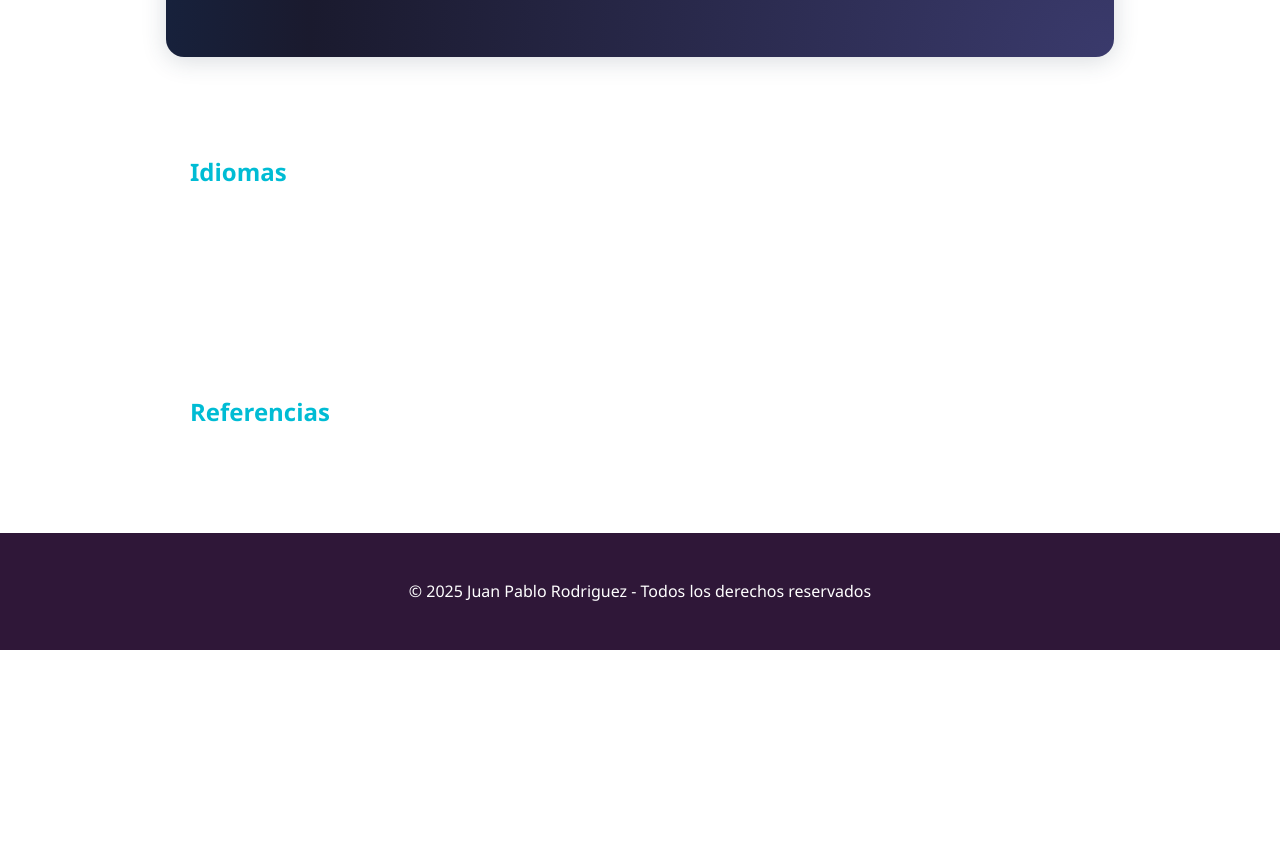
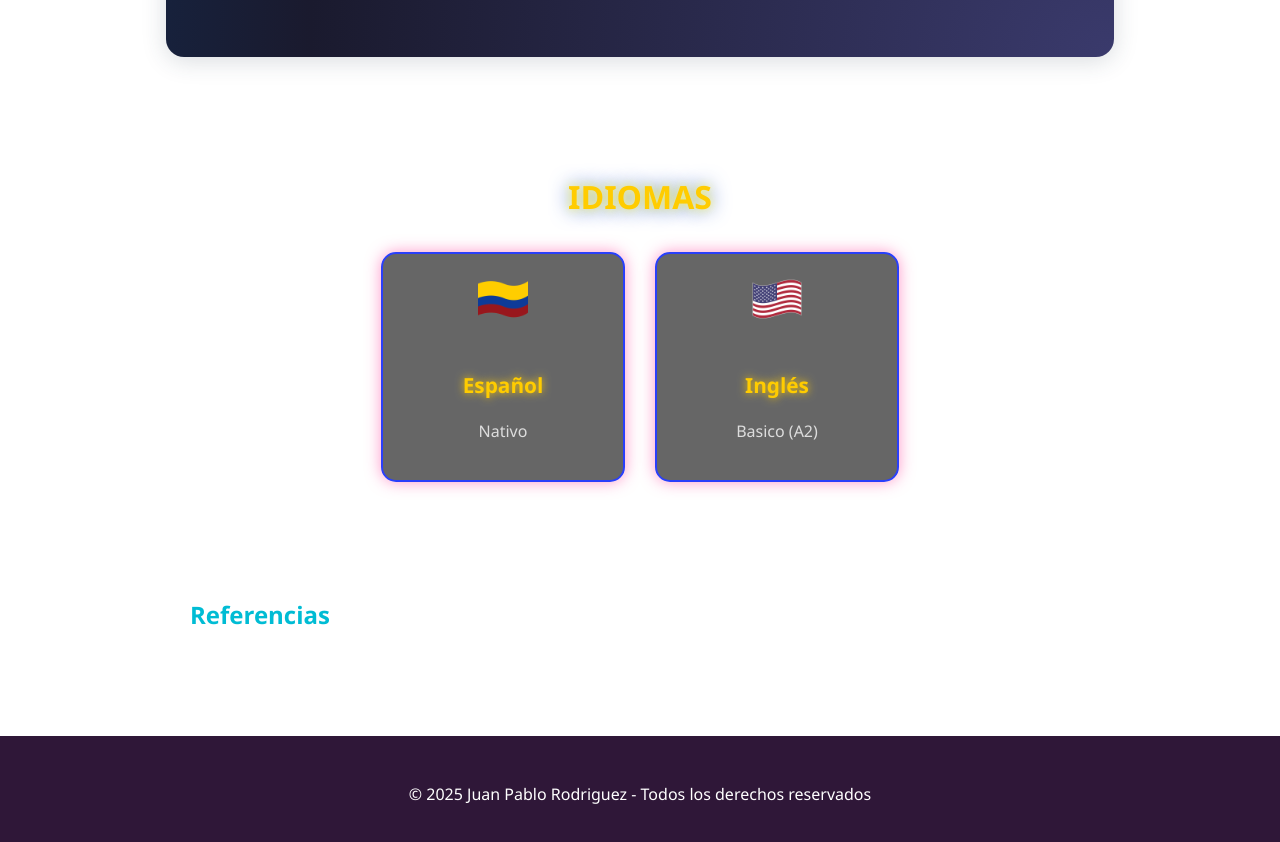
Before and after one commit to Juanzyy/Hoja-de-Vida, a plain HTML site: page index.html in a window 1280 px wide. Shown: the part 3813-4655 px from the top of the page. Before the commit the page ends 4463 px from the top, so only its background shows below. Drawn offline with Linux system fonts and the light colour scheme; animation ran at ten frames a second.

Commit message:
Ajustamos las ultimas secciones y todo chill

```diff
--- a/css/style-idiomas.css
+++ b/css/style-idiomas.css
@@ -1,3 +1,55 @@
+/* =================== IDIOMAS =================== */
 #idiomas {
-    color: #ffffff; /* Verde neón */
+  padding: 50px 10%;
+  text-align: center;
+  color: #fff;
+  position: relative;
+  z-index: 1;
 }
+
+#idiomas h3 {
+  font-size: 2rem;
+  margin-bottom: 30px;
+  color: #ffcc00;
+  text-shadow: 0 0 10px #fffc66, 0 0 20px #335ccc;
+}
+
+.idiomas-container {
+  display: flex;
+  justify-content: center;
+  gap: 30px;
+  flex-wrap: wrap;
+}
+
+.idioma-card {
+  background: rgba(0, 0, 0, 0.6);
+  border: 2px solid #2a3ffa;
+  border-radius: 15px;
+  padding: 20px 30px;
+  min-width: 180px;
+  text-align: center;
+  transition: transform 0.3s, box-shadow 0.3s;
+  box-shadow: 0 0 15px rgba(255, 50, 150, 0.5);
+}
+
+.idioma-card:hover {
+  transform: translateY(-8px) scale(1.05);
+  box-shadow: 0 0 25px rgba(255, 50, 150, 0.9);
+}
+
+.idioma-card .bandera {
+  width: 50px;
+  height: auto;
+  margin-bottom: 10px;
+}
+.idioma-card h4 {
+  font-size: 1.3rem;
+  color: #ffcc00;
+  margin-bottom: 5px;
+  text-shadow: 0 0 8px #ffcc00;
+}
+
+.idioma-card p {
+  font-size: 1rem;
+  color: #ddd;
+}
--- a/index.html
+++ b/index.html
@@ -209,11 +209,19 @@
 
     <!-- Idiomas -->
     <section id="idiomas">
-        <h3>Idiomas</h3>
-        <ul>
-            <li>Español – Nativo</li>
-            <li>Inglés – Básico</li>
-        </ul>
+        <h3>IDIOMAS</h3>
+        <div class="idiomas-container">
+            <div class="idioma-card">
+            <img src="img\colombia.png" alt="Español" class="bandera">
+            <h4>Español</h4>
+            <p>Nativo</p>
+            </div>
+            <div class="idioma-card">
+            <img src="img\EstadosU.png" alt="Inglés" class="bandera">
+            <h4>Inglés</h4>
+            <p>Basico (A2)</p>
+            </div>
+        </div>
     </section>
 
     <!-- Referencias -->
--- a/script.js
+++ b/script.js
@@ -1,4 +1,4 @@
-// script.js
+// script.js animacion de iconos para el encabezado
 document.addEventListener('DOMContentLoaded', () => {
   const iconos = document.querySelectorAll('.presentacion .icono');
   const container = document.querySelector('.presentacion');
```
Also changed, not shown: img/EstadosU.png (added), img/colombia.png (added).
